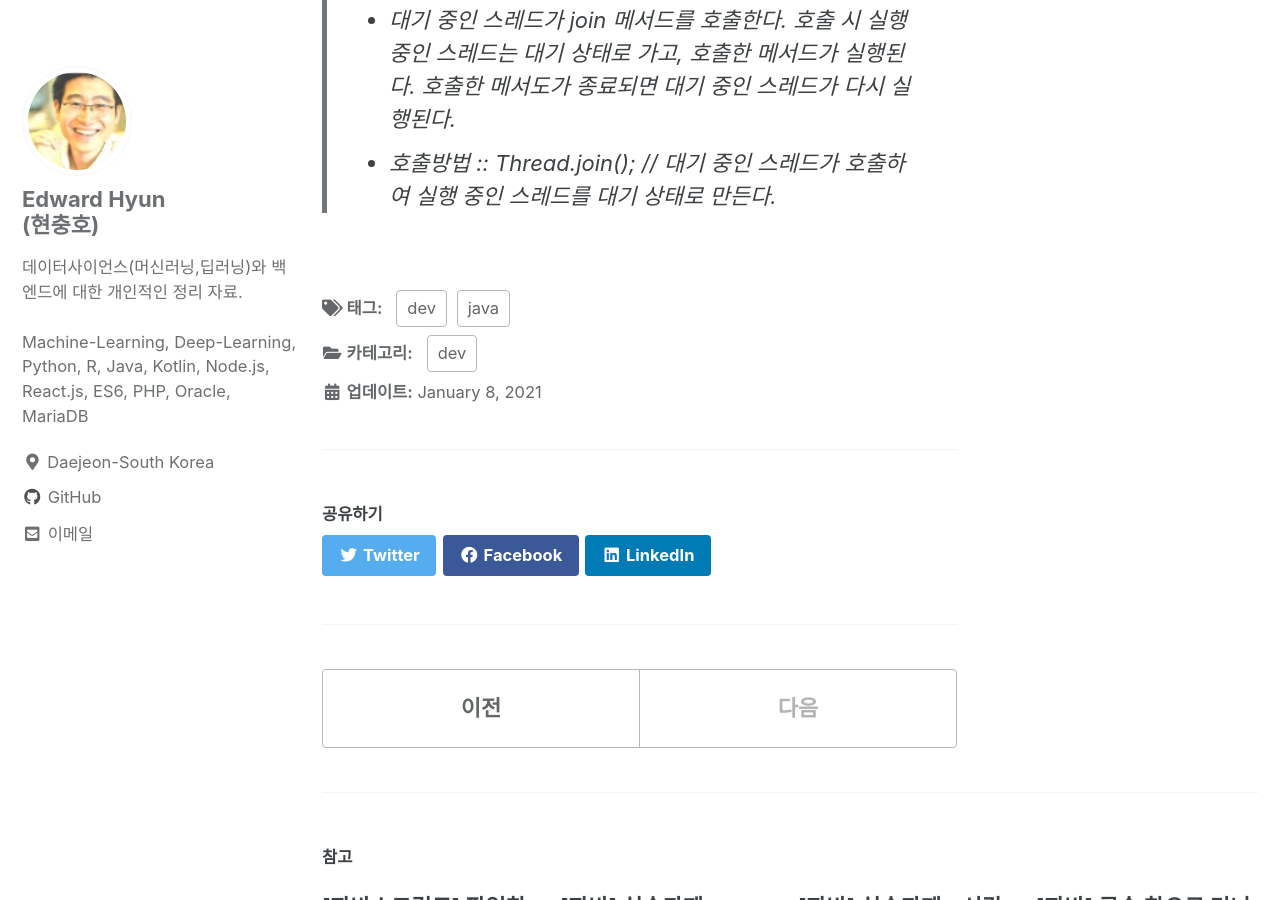
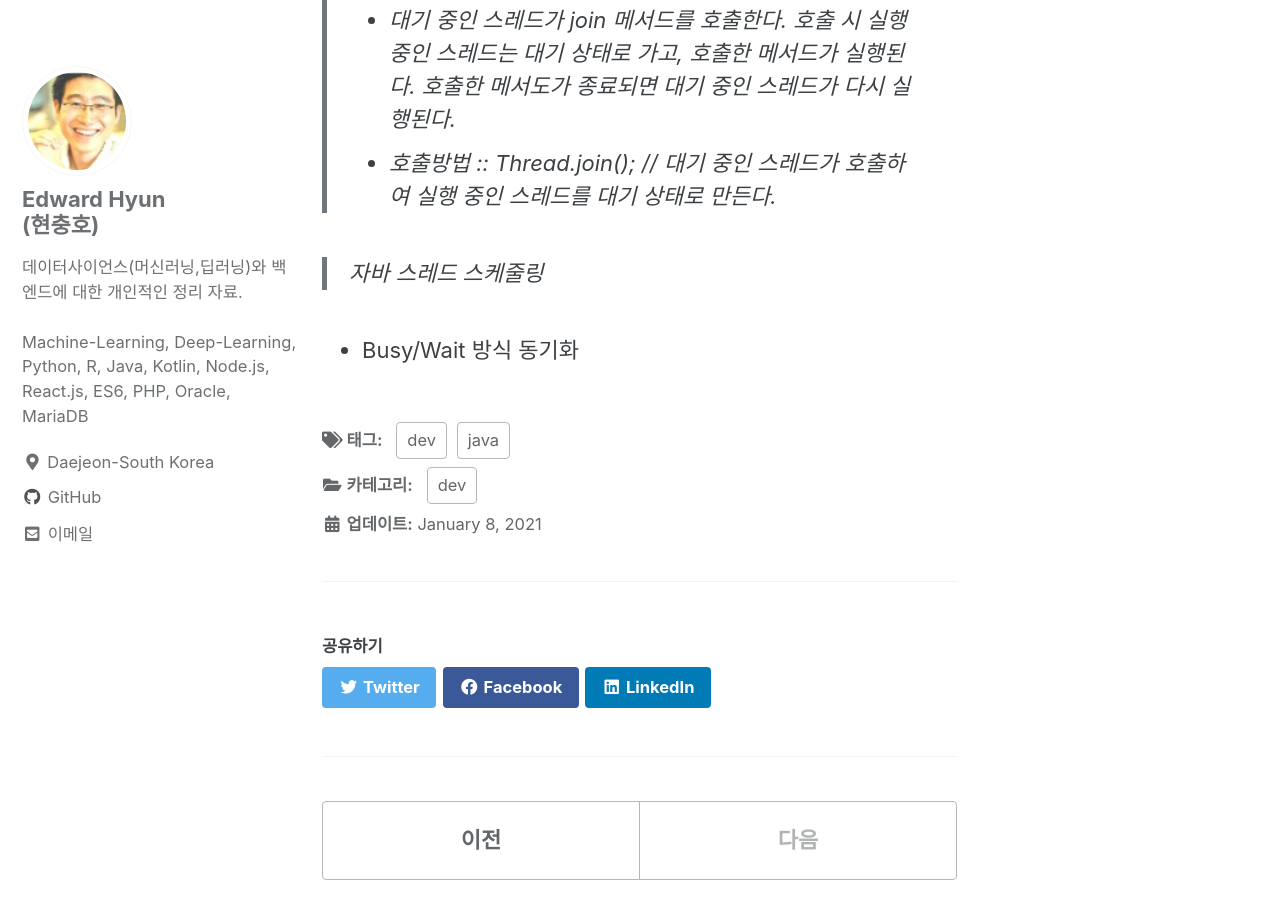
Before and after one commit to iamhch24/iamhch24.github.io, a Jekyll site: the page built from _posts/2021-01-08-[Study] 초보자를 위한 Java Programming.md, in a window 1280 px wide and 900 px high, scrolled down 3315 px. Built offline with Jekyll 4.4.1, drawn with Linux system fonts in a browser that asks for light colours; cached includes are drawn as plain includes.

Commit message:
_posts/2021-01-08-[Study] 초보자를 위한 Java Programming.md updated from https://stackedit.io/

```diff
--- a/_posts/2021-01-08-[Study] 초보자를 위한 Java Programming.md
+++ b/_posts/2021-01-08-[Study] 초보자를 위한 Java Programming.md
@@ -74,13 +74,16 @@ public class 클래스명 implements Runnable{
 * 호출방법 :: Thread.join();  // 대기 중인 스레드가 호출하여 실행 중인 스레드를 대기 상태로 만든다.
 
 
+>자바 스레드 스케줄링
 
+* Busy/Wait 방식 동기화
 
 
 
 
 
 <!--stackedit_data:
-eyJoaXN0b3J5IjpbLTExNzgyNzU3MjUsMTYzNDA4MTEyNyw1MD
-Q3MTQ0NCwxOTY3Mjc4Nzc5LC0xMjY0NDQ0NzczXX0=
+eyJoaXN0b3J5IjpbLTU2ODk2MjY4LC0xMTc4Mjc1NzI1LDE2Mz
+QwODExMjcsNTA0NzE0NDQsMTk2NzI3ODc3OSwtMTI2NDQ0NDc3
+M119
 -->
```
